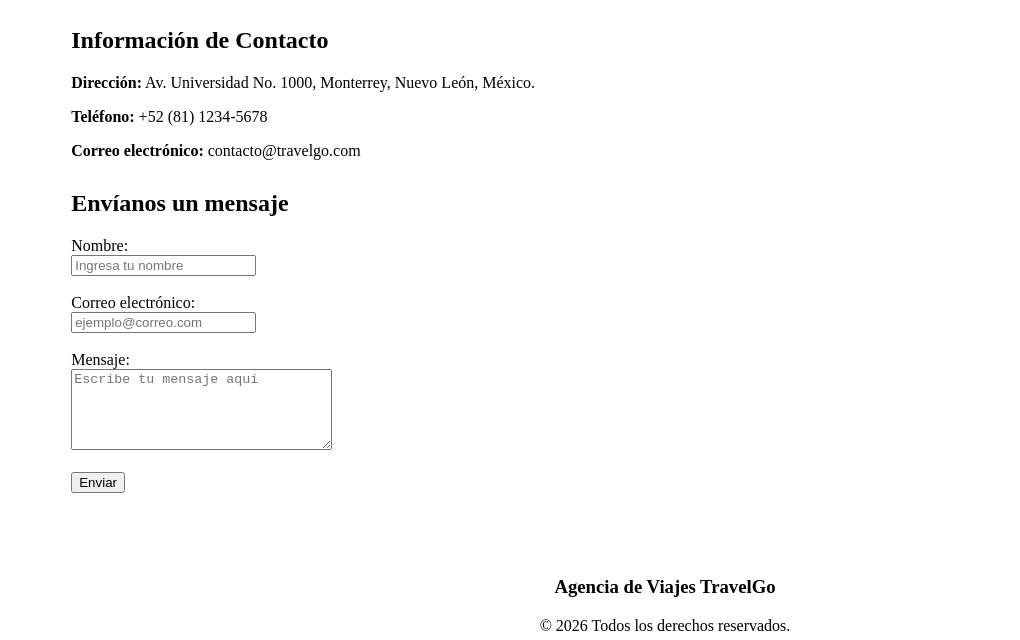
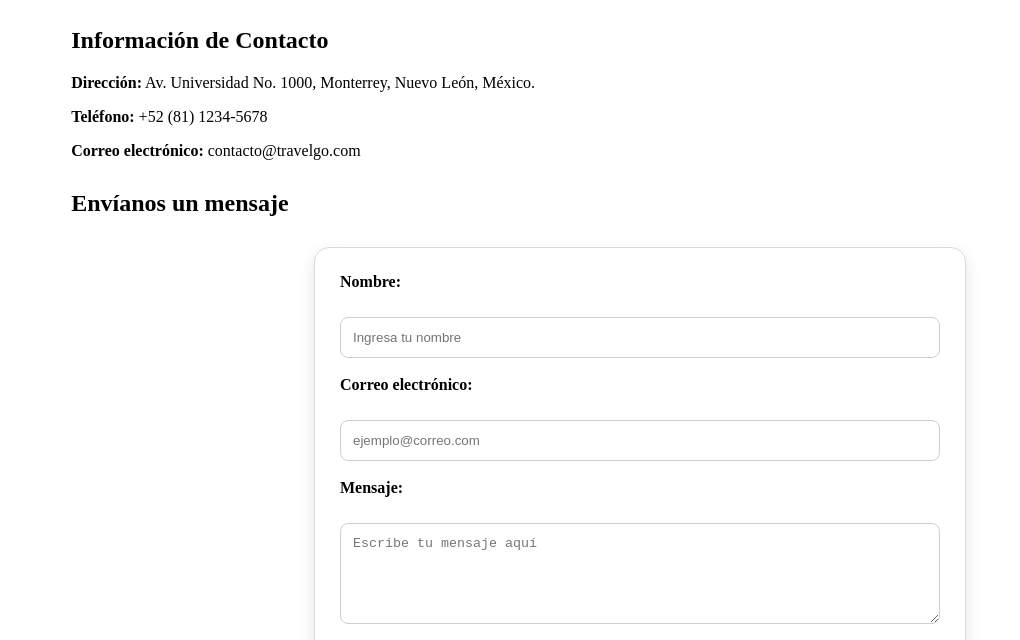
Before and after one commit to mateolozanop/La-agencia-de-viajes, a plain HTML site: page contacto.html in a window 1280 px wide. Shown: the part 160-800 px from the top of the page, without its empty margins (0-1020 px from the left). Drawn offline with Linux system fonts and the light colour scheme.

Commit message:
Se agrego estilos de formularios y botones

```diff
--- a/styles.css
+++ b/styles.css
@@ -161,3 +161,46 @@
     transition: 0.3s;
 
 }
+
+form {
+    max-width: 600px;
+    margin: 30px auto;
+    padding: 25px;
+    border: 1px solid #d9d9d9;
+    border-radius: 15px;
+    box-shadow: 0 5px 15px rgba(0, 0, 0, 0.10);
+}
+label {
+    display: block;
+    margin-bottom: 8px;
+    font-weight: bold;
+}
+input,
+textarea {
+    width: 100%;
+    padding: 12px;
+    border: 1px solid #cfcfcf;
+    border-radius: 8px;
+    box-sizing: border-box;
+}
+
+textarea {
+    resize: vertical;
+}
+
+button {
+    padding: 12px 25px;
+    border: none;
+    border-radius: 8px;
+    cursor: pointer;
+    transition: 0.3s;
+}
+
+button:hover {
+    transform: scale(1.03);
+}
+
+input:focus,
+textarea:focus {
+    outline: none;
+}
```
